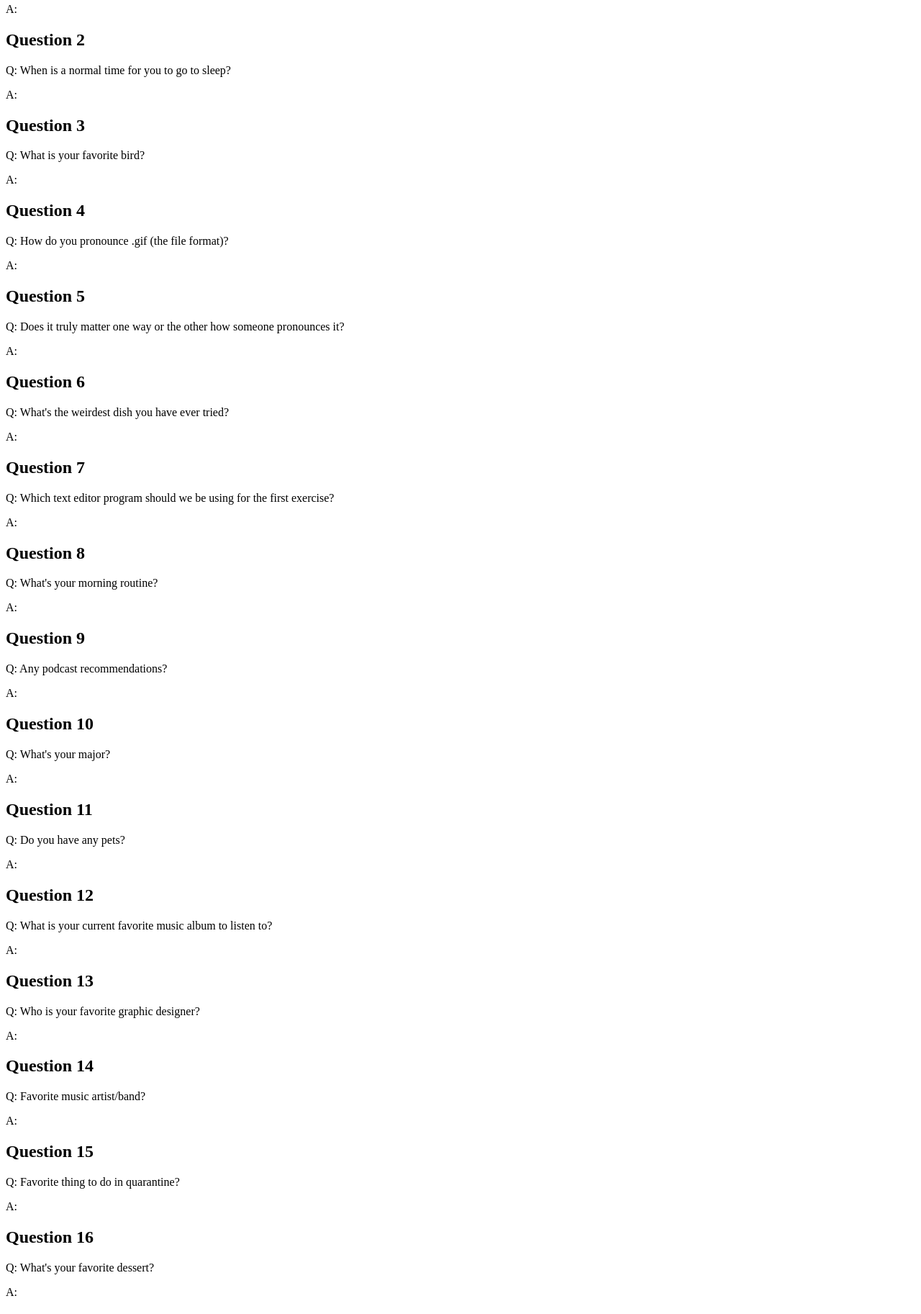
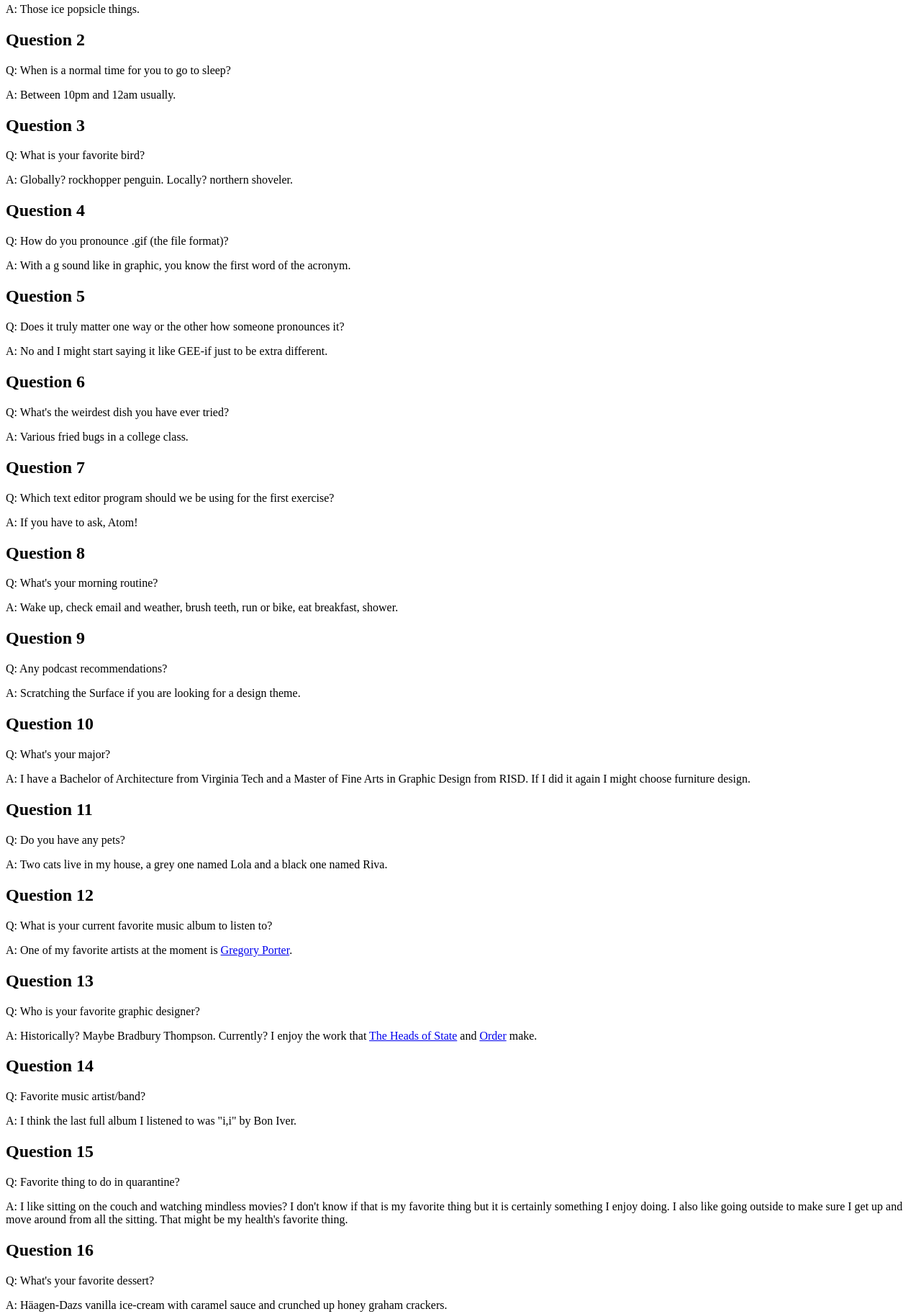
Before and after one commit to mmcdermott18/su2020-avt217, a plain HTML site: page e1/index.html in a window 1280 px wide. Shown: the part 157-1982 px from the top of the page at 72% size. Drawn offline with Linux system fonts and the light colour scheme.

Commit message:
e1 and 2

```diff
--- a/e1/index.html
+++ b/e1/index.html
@@ -8,63 +8,63 @@
     <h1>E1: 20 Questions</h1>
     <h2>Question 1</h2>
     <p>Q: What is the best food for a hot summer day?</p>
-    <p>A: </p>
+    <p>A: Those ice popsicle things.</p>
     <h2>Question 2</h2>
     <p>Q: When is a normal time for you to go to sleep?</p>
-    <p>A: </p>
+    <p>A: Between 10pm and 12am usually.</p>
     <h2>Question 3</h2>
     <p>Q: What is your favorite bird?</p>
-    <p>A: </p>
+    <p>A: Globally? rockhopper penguin. Locally? northern shoveler.</p>
     <h2>Question 4</h2>
     <p>Q: How do you pronounce .gif (the file format)?</p>
-    <p>A: </p>
+    <p>A: With a g sound like in graphic, you know the first word of the acronym.</p>
     <h2>Question 5</h2>
     <p>Q: Does it truly matter one way or the other how someone pronounces it?</p>
-    <p>A: </p>
+    <p>A: No and I might start saying it like GEE-if just to be extra different.</p>
     <h2>Question 6</h2>
     <p>Q: What's the weirdest dish you have ever tried?</p>
-    <p>A: </p>
+    <p>A: Various fried bugs in a college class.</p>
     <h2>Question 7</h2>
     <p>Q: Which text editor program should we be using for the first exercise?</p>
-    <p>A: </p>
+    <p>A: If you have to ask, Atom!</p>
     <h2>Question 8</h2>
     <p>Q: What's your morning routine?</p>
-    <p>A: </p>
+    <p>A: Wake up, check email and weather, brush teeth, run or bike, eat breakfast, shower.</p>
     <h2>Question 9</h2>
     <p>Q: Any podcast recommendations?</p>
-    <p>A: </p>
+    <p>A: Scratching the Surface if you are looking for a design theme.</p>
     <h2>Question 10</h2>
     <p>Q: What's your major?</p>
-    <p>A: </p>
+    <p>A: I have a Bachelor of Architecture from Virginia Tech and a Master of Fine Arts in Graphic Design from RISD. If I did it again I might choose furniture design.</p>
     <h2>Question 11</h2>
     <p>Q: Do you have any pets?</p>
-    <p>A: </p>
+    <p>A: Two cats live in my house, a grey one named Lola and a black one named Riva.</p>
     <h2>Question 12</h2>
     <p>Q: What is your current favorite music album to listen to?</p>
-    <p>A: </p>
+    <p>A: One of my favorite artists at the moment is <a href="https://open.spotify.com/artist/06nevPmNVfWUXyZkccahL8?si=80RjUU0GSW-KZX79H9gtGA">Gregory Porter</a>.</p>
     <h2>Question 13</h2>
     <p>Q: Who is your favorite graphic designer?</p>
-    <p>A: </p>
+    <p>A: Historically? Maybe Bradbury Thompson. Currently? I enjoy the work that <a href="http://theheadsofstate.com/">The Heads of State</a> and <a href="https://order.design/">Order</a> make.</p>
     <h2>Question 14</h2>
     <p>Q: Favorite music artist/band?</p>
-    <p>A: </p>
+    <p>A: I think the last full album I listened to was "i,i" by Bon Iver.</p>
     <h2>Question 15</h2>
     <p>Q: Favorite thing to do in quarantine?</p>
-    <p>A: </p>
+    <p>A: I like sitting on the couch and watching mindless movies? I don't know if that is my favorite thing but it is certainly something I enjoy doing. I also like going outside to make sure I get up and move around from all the sitting. That might be my health's favorite thing.</p>
     <h2>Question 16</h2>
     <p>Q: What's your favorite dessert?</p>
-    <p>A: </p>
+    <p>A:  Häagen-Dazs vanilla ice-cream with caramel sauce and crunched up honey graham crackers.</p>
     <h2>Question 17</h2>
     <p>Q: What is your favorite horror movie?</p>
-    <p>A: </p>
+    <p>A: I am not a big fan of horror movies so the list is small for ones I have watched. Rotten Tomatoes lists Zombieland as a horror (and comedy) so I would have to say that, Zombieland. Shaun of the Dead also lists horror as one of its genre's so that one is up there too. There is a zombie theme here but I think that is because of the horror part not because it is all I watch...</p>
     <h2>Question 18</h2>
     <p>Q: If you had to pick a superpower what would it be and why?</p>
-    <p>A: </p>
+    <p>A: At this exact moment, is being immune to getting or giving illnesses a superpower because that would be great right about now? If that doesn't count probably the ability to read people's minds. I think it would come in really handy with teaching.</p>
     <h2>Question 19</h2>
     <p>Q: Who’s your favorite character from a book, show, game, etc?</p>
-    <p>A: </p>
+    <p>A: Abed and Troy (from Community because I watched that relatively recently and someone else posted about it) are (two of) my favorite characters from a book, show, game, etc. I think their relationship in the show and their personalities was great and added a lot to that show.</p>
     <h2>Question 20</h2>
     <p>Q: Is if there is any type of specific art you like?</p>
-    <p>A: </p>
+    <p>A: I don't know if it is "specific" type of art but I enjoy screen printed posters whether they are for something (like <a href="https://www.dkngstudios.com/work/gig-posters">DKNG gig posters</a>) or more art based (like <a href="https://jonathanlawes.com/">Jonathan Lawes</a> or <a href="http://www.hereticheretic.co.uk/spectral-nation/artworks">Spectral Nation</a>). I like the poster format/size and I think the quality of screen printing is really nice with how colors are blended and overprinted.</p>
   </body>
 </html>
```
Also changed, not shown: e2/1.png (added), e2/2.png (added), e2/3.png (added), e2/4.png (added), e2/5.png (added).
